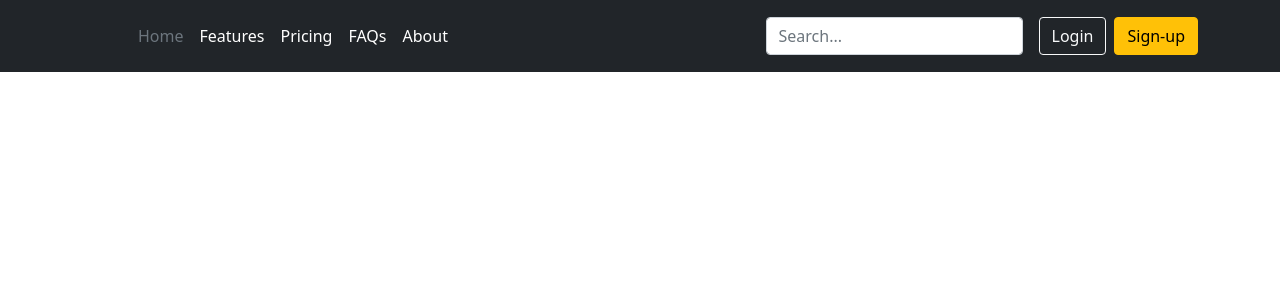
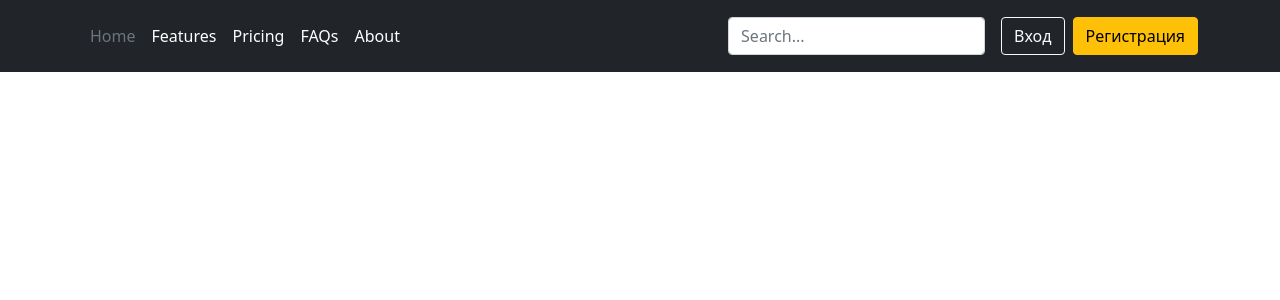
Before and after one commit to pozlevich12/business-frontend, an Angular app: page / in a window 1280 px wide. Shown: the top 300 px of the page. Built offline with nearby package versions, Linux system fonts and the light colour scheme.

Commit message:
a bit changes

```diff
--- a/src/app/app-routing.module.ts
+++ b/src/app/app-routing.module.ts
@@ -1,7 +1,20 @@
 import { NgModule } from '@angular/core';
 import { RouterModule, Routes } from '@angular/router';
+import { BoardAdminComponent } from './board-admin/board-admin.component';
+import { BoardUserComponent } from './board-user/board-user.component';
+import { HomeComponent } from './home/home.component';
+import { LoginComponent } from './login/login.component';
+import { ProfileComponent } from './profile/profile.component';
+import { RegisterComponent } from './register/register.component';
 
-const routes: Routes = [];
+const routes: Routes = [
+  { path: 'home', component: HomeComponent },
+  { path: 'login', component: LoginComponent },
+  { path: 'signup', component: RegisterComponent },
+  { path: 'profile', component: ProfileComponent },
+  { path: 'user', component: BoardUserComponent },
+  { path: 'admin', component: BoardAdminComponent }
+];
 
 @NgModule({
   imports: [RouterModule.forRoot(routes)],
--- a/src/app/app.component.css
+++ b/src/app/app.component.css
@@ -0,0 +1,3 @@
+.btn {
+    box-shadow: none;
+}
--- a/src/app/app.component.html
+++ b/src/app/app.component.html
@@ -1,12 +1,9 @@
 <header class="p-3 bg-dark text-white">
     <div class="container">
       <div class="d-flex flex-wrap align-items-center justify-content-center justify-content-lg-start">
-      <a href="/" class="d-flex align-items-center mb-2 mb-lg-0 text-white text-decoration-none">
-        <svg class="bi me-2" width="40" height="32" role="img" aria-label="Bootstrap"><use xlink:href="#bootstrap"></use></svg>
-      </a>
 
         <ul class="nav col-12 col-lg-auto me-lg-auto mb-2 justify-content-center mb-md-0">
-        <li><a href="#" class="nav-link px-2 text-secondary">Home</a></li>
+          <li><a href="/" routerLink="home" class="nav-link px-2 text-secondary">Home</a></li>
           <li><a href="#" class="nav-link px-2 text-white">Features</a></li>
           <li><a href="#" class="nav-link px-2 text-white">Pricing</a></li>
           <li><a href="#" class="nav-link px-2 text-white">FAQs</a></li>
@@ -18,9 +15,13 @@
         </form>
 
         <div class="text-end">
-        <button type="button" class="btn btn-outline-light me-2">Login</button>
-        <button type="button" class="btn btn-warning">Sign-up</button>
+          <a href="#" class="btn btn-outline-light me-2">Вход</a>
+          <a href="/signup" routerLink="signup" class="btn btn-warning">Регистрация</a>
         </div>
       </div>
     </div>
   </header>
+
+  <div>
+    <router-outlet></router-outlet>
+  </div>
```
Lines whose indentation alone changed are shown as unchanged.
